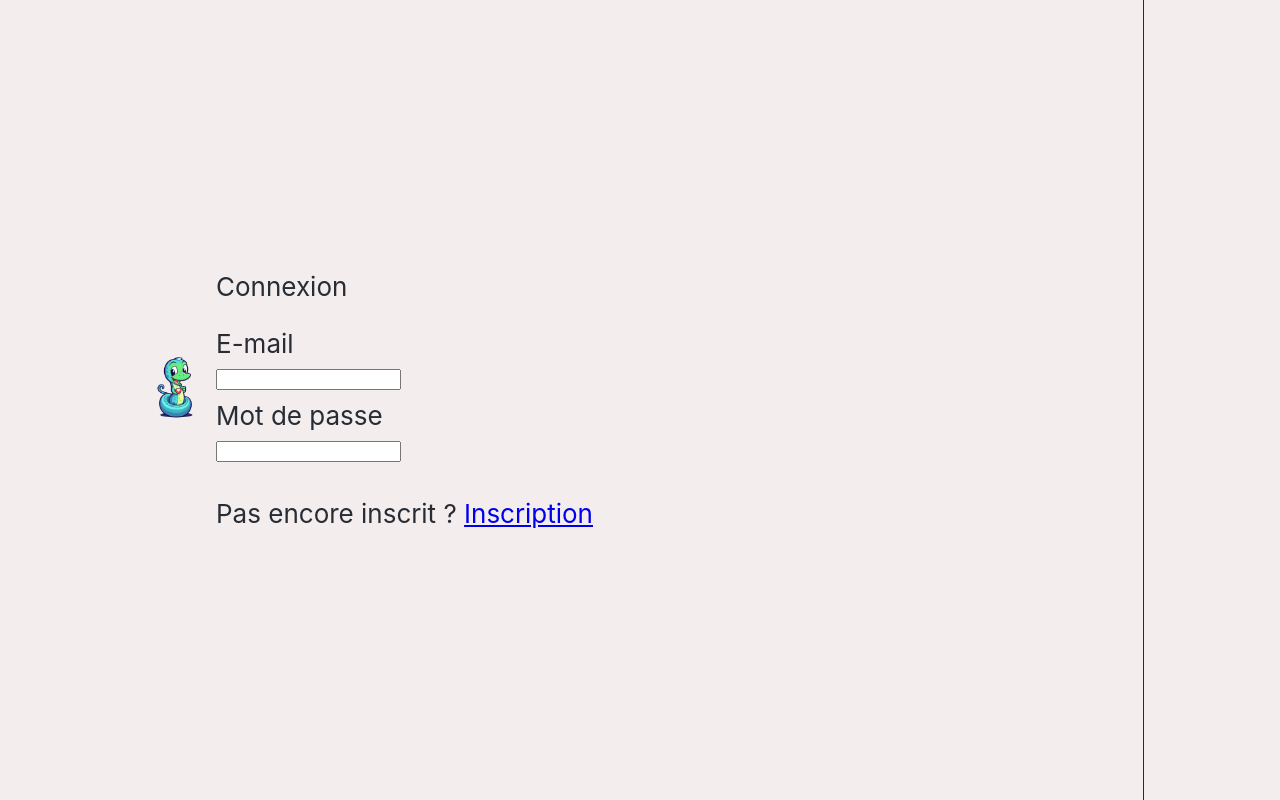
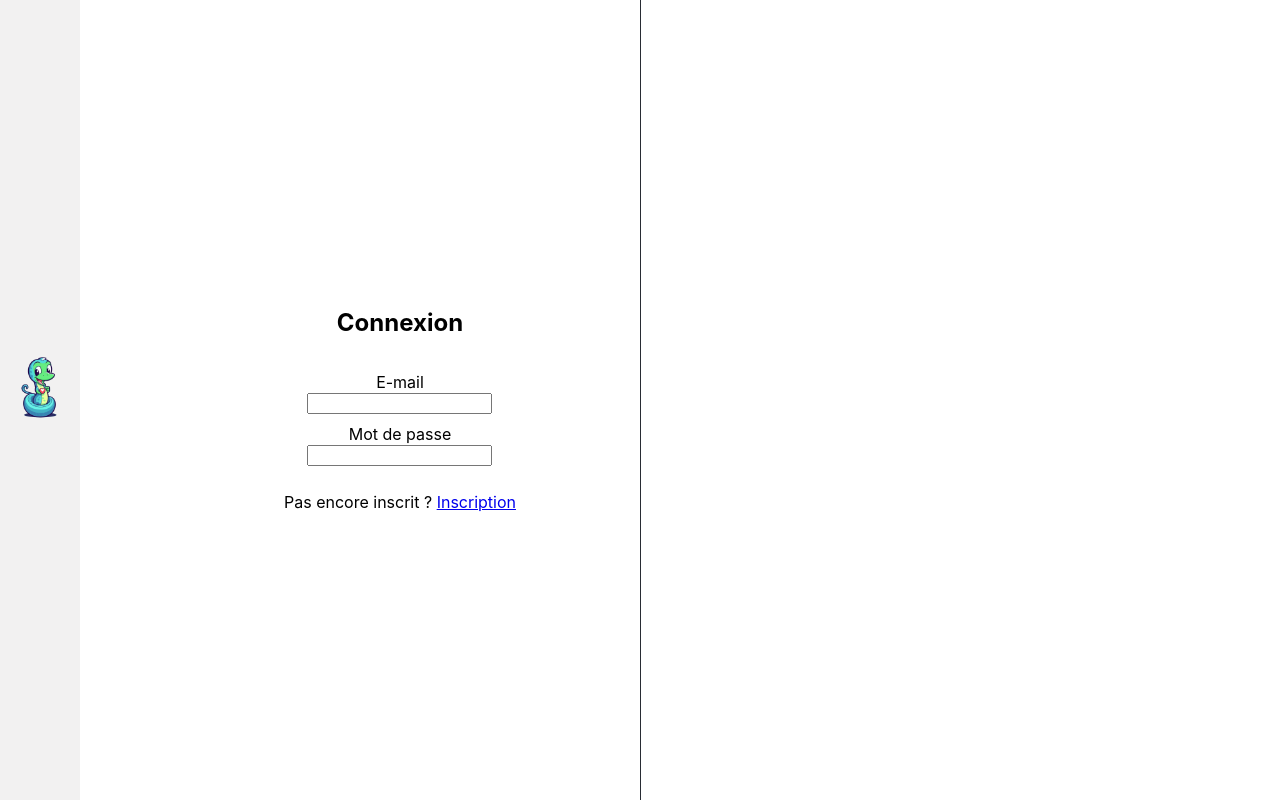
Before and after one commit to Florian-Venet/e-prescrib, a React (Create React App) app: page / in a window 1280 px wide. Built offline with nearby package versions, Linux system fonts and the light colour scheme.

Commit message:
style: left side

```diff
--- a/src/App.css
+++ b/src/App.css
@@ -3,7 +3,7 @@
 }
 
 .App-header {
-  background-color: rgb(243, 237, 237);
+  background-color: rgba(194, 190, 190, 0.219);
   min-height: 100vh;
   display: flex;
   flex-direction: column;
@@ -21,8 +21,11 @@
 }
 
 .left-section {
-  text-align: left;
-  padding-right: 550px;
+  display: flex;
+  flex-direction: column;
+  align-items: center;
+  width: 50%;
+  padding-right: 20px;
 }
 
 .logo-container {
@@ -37,9 +40,13 @@
 }
 
 .vertical-line {
+  position: fixed;
+  top: 0;
+  bottom: 0;
+  left: 50%;
   width: 1px;
-  height: 100%;
   background-color: #282c34;
+  margin-left: -0.5px;
 }
 
 .login-section {
@@ -54,8 +61,3 @@
 .right-section {
   flex: 1;
 }
-
-
-.App {
-  text-align: center;
-}
--- a/src/App.js
+++ b/src/App.js
@@ -4,14 +4,16 @@ import './App.css';
 function App() {
   return (
     <div className="App">
-      <header className="App-header">
-        <div className="content-container">
+      <div className="content-container">
+        <header className="App-header">
+
             <div className="logo-container">
               <img src="./logo.png" alt="logo" className="logo" />
             </div>
+        </header>
             <div className="left-section">
             <div className="login-section">
-              <p>Connexion</p>
+              <p><h2>Connexion</h2></p>
               <div className="input-container">
                 <label htmlFor="email">E-mail</label>
                 <br />
@@ -30,7 +32,6 @@ function App() {
             {/* Contenu de la partie droite */}
           </div>
         </div>
-      </header>
     </div>
   );
 }
```
